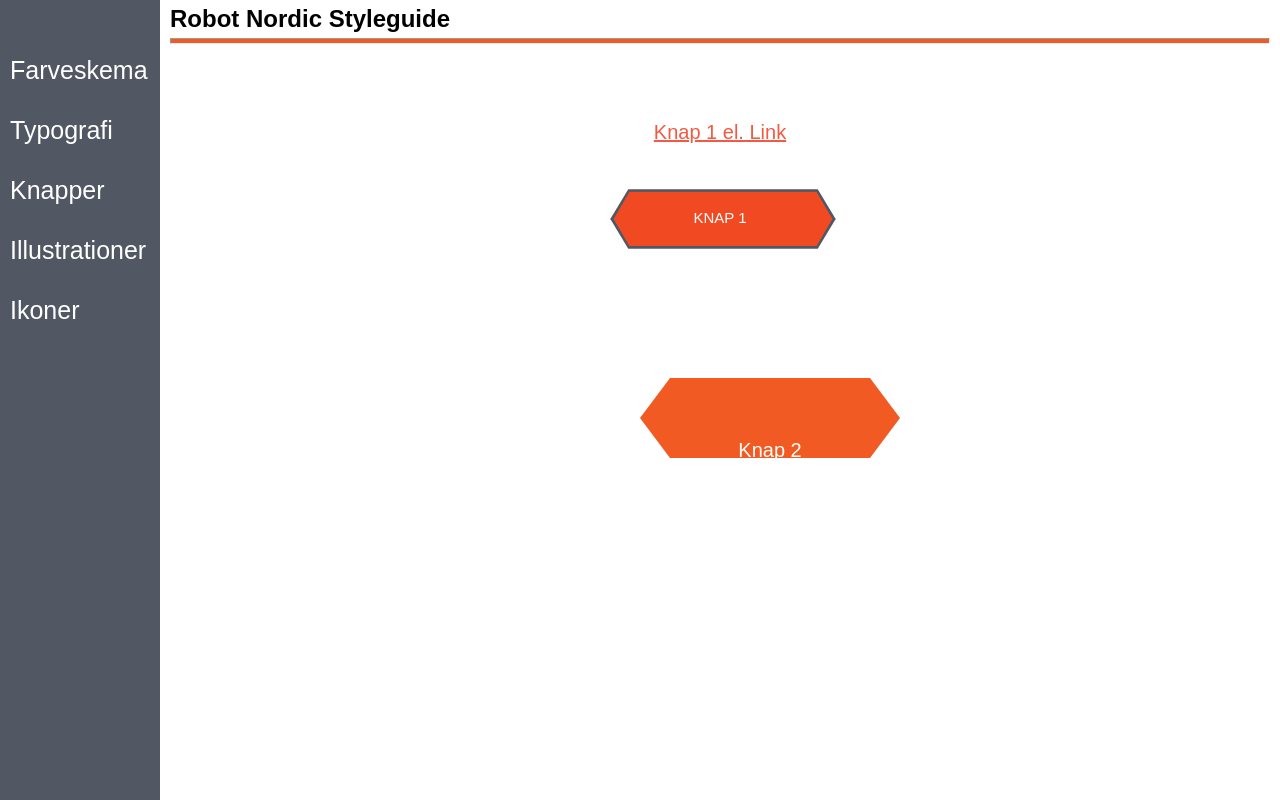
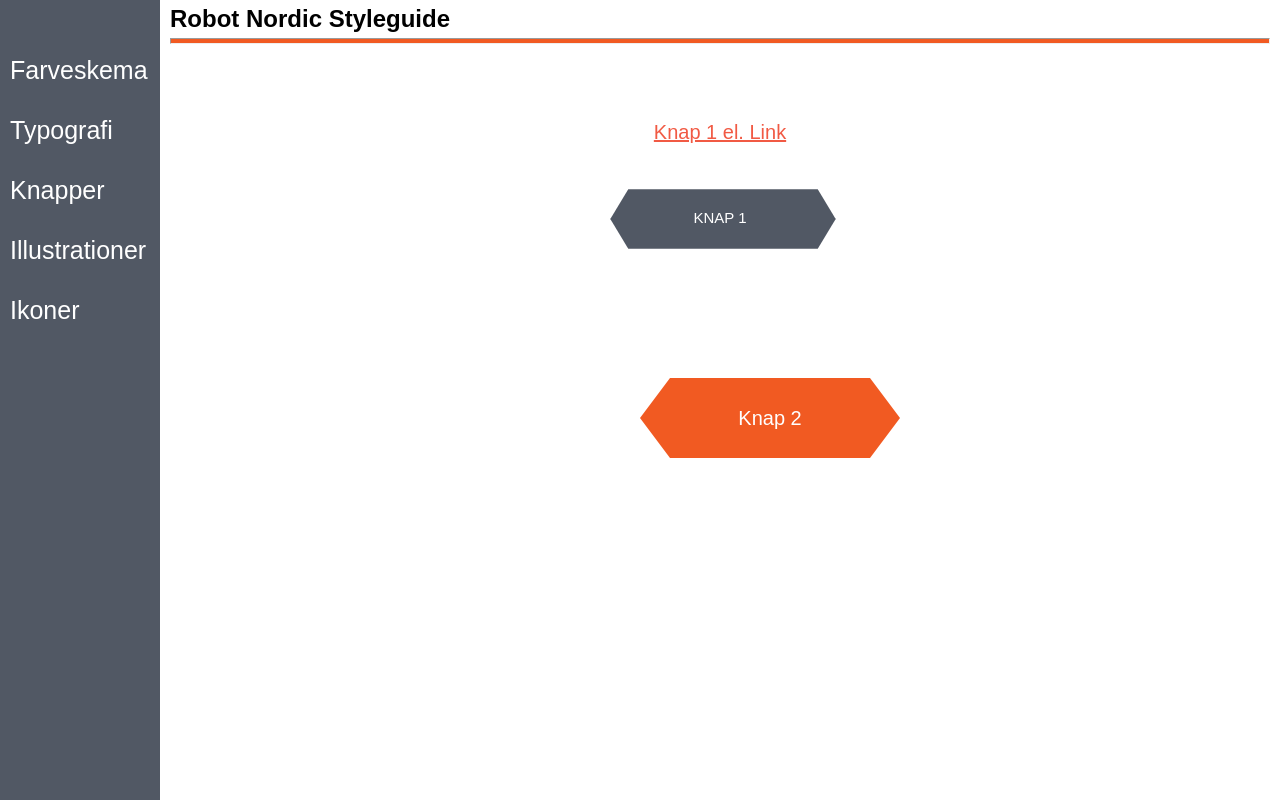
Before and after one commit to EmmaEngel/Gruppe-3-eksamen, a plain HTML site: page Styleguide/knapper.html in a window 1280 px wide. In both pictures the pointer is over the link "KNAP 1". Drawn offline with Linux system fonts and the light colour scheme; a web font is replaced by a local one.

Commit message:
Update styleguideindex.css

```diff
--- a/Styleguide/styleguideindex.css
+++ b/Styleguide/styleguideindex.css
@@ -192,7 +192,7 @@ font-family: rubik, sans-serif;
 
 /* Button Hover Style */
 .orange:hover:before, .orange:hover:after {
-	   background: #f14a22;
+	   background: #515864;
 }
 .button:hover{
 	   color:#fff;
@@ -225,7 +225,7 @@ font-family: rubik, sans-serif;
 }
 
 .buttontext{ /* tekst i knappen*/
-    padding-top: 28%;
+    padding-top: 12%;
     color: #fff;
     font-size: 20px;
 }
```
